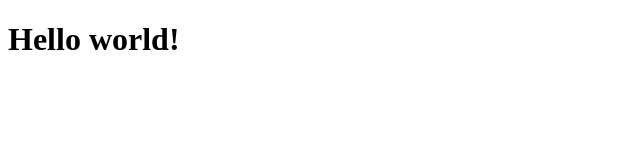
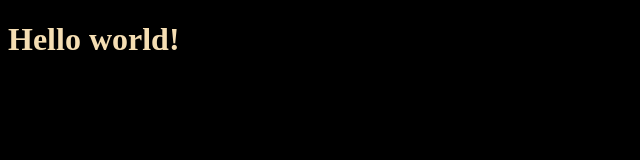
Before and after one commit to Iryna1320/example, a plain HTML site: page index.html in a window 1280 px wide. Shown: the whole page, without its empty margins (0-640 px from the left). Drawn offline with Linux system fonts and the light colour scheme.

Commit message:
add style.css

```diff
--- a/index.html
+++ b/index.html
@@ -3,6 +3,7 @@
 <head>
     <meta charset="UTF-8">
     <meta name="viewport" content="width=device-width, initial-scale=1.0">
+    <link rel="stylesheet" href="./style.css">
     <title>Example</title>
 </head>
 <body>
--- /dev/null
+++ b/style.css
@@ -0,0 +1,4 @@
+body {
+  background: black;
+  color: wheat;
+}
```
